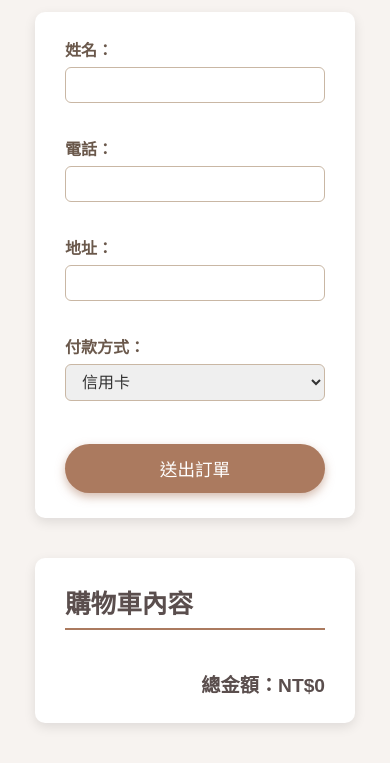
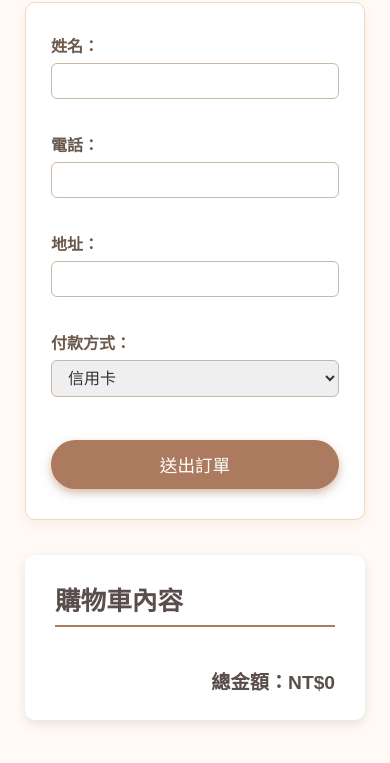
Before and after one commit to AlisonSmith1/HTML-CSS-JS, a website with bundled scripts: page client/order.html in a window 390 px wide. Shown: the part 109-872 px from the top of the page. Built offline with nearby package versions, Linux system fonts and the light colour scheme.

Commit message:
設計手機樣式

```diff
--- a/client/myProductsStyle.css
+++ b/client/myProductsStyle.css
@@ -9,11 +9,12 @@
 
 body {
   background-color: #fffaf5;
-  padding: 40px 20px;
+  font-family: "Noto Sans TC", sans-serif;
+  color: #3b2f2f;
   display: flex;
   flex-direction: column;
   align-items: center;
-  min-height: 100vh;
+  padding: 40px 20px;
 }
 
 #header {
--- a/client/order.html
+++ b/client/order.html
@@ -9,17 +9,18 @@
         box-sizing: border-box;
         margin: 0;
         padding: 0;
-        font-family: 'Noto Sans TC', sans-serif;
+        font-family: "Noto Sans TC", sans-serif;
         color: #333;
       }
 
       body {
-        background-color: #f7f3f0;
-        padding: 40px 20px;
+        background-color: #fffaf5;
+        font-family: "Noto Sans TC", sans-serif;
+        color: #3b2f2f;
         display: flex;
         flex-direction: column;
         align-items: center;
-        min-height: 100vh;
+        padding: 40px 20px;
       }
 
       h1 {
@@ -30,12 +31,14 @@
       }
 
       form#order-form {
-        background: #fff;
-        padding: 25px 30px;
+        background-color: #fff;
+        border: 1.5px solid #ecd9c6;
         border-radius: 10px;
-        box-shadow: 0 4px 12px rgba(0, 0, 0, 0.1);
-        width: 320px;
-        margin-bottom: 40px;
+        padding: 30px 25px;
+        max-width: 600px;
+        width: 100%;
+        box-shadow: 0 4px 12px rgba(165, 91, 28, 0.08);
+        margin-bottom: 35px;
       }
 
       form#order-form label {
@@ -45,8 +48,8 @@
         color: #6a584b;
       }
 
-      form#order-form input[type='text'],
-      form#order-form input[type='tel'],
+      form#order-form input[type="text"],
+      form#order-form input[type="tel"],
       form#order-form select {
         width: 100%;
         padding: 8px 12px;
@@ -57,8 +60,8 @@
         transition: border-color 0.3s ease;
       }
 
-      form#order-form input[type='text']:focus,
-      form#order-form input[type='tel']:focus,
+      form#order-form input[type="text"]:focus,
+      form#order-form input[type="tel"]:focus,
       form#order-form select:focus {
         outline: none;
         border-color: #ab7a5f;
@@ -90,7 +93,8 @@
         padding: 25px 30px;
         border-radius: 10px;
         box-shadow: 0 4px 12px rgba(0, 0, 0, 0.1);
-        width: 320px;
+        max-width: 600px;
+        width: 100%;
       }
 
       #order-summary h2 {
@@ -123,6 +127,28 @@
         color: #5a4e4d;
         text-align: right;
       }
+
+      @media (max-width: 768px) {
+        body {
+          background-color: #fffaf5;
+          font-family: "Noto Sans TC", sans-serif;
+          color: #3b2f2f;
+          display: flex;
+          flex-direction: column;
+          align-items: center;
+          padding: 30px 25px;
+        }
+        form {
+          background-color: unset;
+          border: unset;
+          border-radius: unset;
+          padding: 30px 25px;
+          max-width: 600px;
+          width: 100%;
+          box-shadow: unset;
+          height: auto;
+        }
+      }
     </style>
   </head>
   <body>
--- a/client/ordersDetailStyle.css
+++ b/client/ordersDetailStyle.css
@@ -7,11 +7,11 @@
 }
 
 body {
-  font-family: Arial, sans-serif;
+  font-family: "Noto Sans TC", sans-serif;
   background-color: #fffaf5;
   max-width: 700px;
   margin: 40px auto;
-  padding: 20px;
+  padding: 40px 20px;
   border-radius: 6px;
   box-shadow: 0 3px 8px rgba(171, 122, 95, 0.3);
   line-height: 1.6;
@@ -78,3 +78,16 @@ ul#items-list {
   background-color: #c9782f;
   transform: translateY(-2px);
 }
+
+@media (max-width: 768px) {
+  body {
+    font-family: "Noto Sans TC", sans-serif;
+    background-color: #fffaf5;
+    max-width: 700px;
+    margin: 40px auto;
+    padding: 40px 20px;
+    border-radius: unset;
+    box-shadow: unset;
+    line-height: 1.6;
+  }
+}
--- a/client/ordersStyle.css
+++ b/client/ordersStyle.css
@@ -3,15 +3,13 @@
 }
 
 body {
-  font-family: "Arial", sans-serif;
-
+  background-color: #fffaf5;
+  font-family: "Noto Sans TC", sans-serif;
   color: #3b2f2f;
-  margin: 0;
-  padding: 40px 20px;
   display: flex;
   flex-direction: column;
   align-items: center;
-  background-color: #fffaf5;
+  padding: 40px 20px;
 }
 
 h1 {
--- a/client/productStyle.css
+++ b/client/productStyle.css
@@ -8,12 +8,13 @@
 
 /* 整體背景與排版 */
 body {
-  background: #fffdfb;
-  padding: 40px 20px;
+  background-color: #fffaf5;
+  font-family: "Noto Sans TC", sans-serif;
+  color: #3b2f2f;
   display: flex;
   flex-direction: column;
   align-items: center;
-  min-height: 100vh;
+  padding: 40px 20px;
 }
 
 #add-to-cart-btn {
@@ -114,3 +115,19 @@ body {
   background-color: #c9782f;
   transform: translateY(-2px);
 }
+
+@media (max-width: 768px) {
+  #product-detail {
+    background-color: unset;
+    border: unset;
+    border-radius: unset;
+    box-shadow: unset;
+    padding: 30px;
+    max-width: 800px;
+    width: 100%;
+    display: flex;
+    flex-direction: column;
+    align-items: center;
+    text-align: center;
+  }
+}
--- a/client/purchaseRecordStyle.css
+++ b/client/purchaseRecordStyle.css
@@ -1,17 +1,14 @@
 * {
   color: #3b2f2f;
 }
-
 body {
-  font-family: "Arial", sans-serif;
-
+  background-color: #fffaf5;
+  font-family: "Noto Sans TC", sans-serif;
   color: #3b2f2f;
-  margin: 0;
-  padding: 40px 20px;
   display: flex;
   flex-direction: column;
   align-items: center;
-  background-color: #fffaf5;
+  padding: 40px 20px;
 }
 
 h1 {
--- a/client/registerStyle.css
+++ b/client/registerStyle.css
@@ -1,13 +1,11 @@
 body {
-  font-family: Arial, sans-serif;
   background-color: #fffaf5;
+  font-family: "Noto Sans TC", sans-serif;
+  color: #3b2f2f;
   display: flex;
-  justify-content: center;
+  flex-direction: column;
   align-items: center;
-  height: 100vh;
-  margin: 0;
-  flex-direction: column;
-  padding: 20px;
+  padding: 40px 20px;
 }
 
 h1 {
@@ -18,12 +16,12 @@ h1 {
 
 form {
   background-color: #fff;
-  padding: 30px 40px;
+  border: 1.5px solid #ecd9c6;
   border-radius: 10px;
+  padding: 30px 25px;
+  max-width: 600px;
+  width: 100%;
   box-shadow: 0 4px 12px rgba(165, 91, 28, 0.08);
-  width: 100%;
-  max-width: 400px;
-  box-sizing: border-box;
 }
 
 label {
@@ -84,3 +82,25 @@ a {
 a:hover {
   text-decoration: underline;
 }
+
+@media (max-width: 768px) {
+  body {
+    background-color: #fffaf5;
+    font-family: "Noto Sans TC", sans-serif;
+    color: #3b2f2f;
+    display: flex;
+    flex-direction: column;
+    align-items: center;
+    padding: 30px 25px;
+  }
+  form {
+    background-color: unset;
+    border: unset;
+    border-radius: unset;
+    padding: 30px 25px;
+    max-width: 600px;
+    width: 100%;
+    box-shadow: unset;
+    height: auto;
+  }
+}
```
Also changed, not shown: client/login.html (+28 -7 lines), client/purchaseRecordDetail.html (+17 -4 lines).
